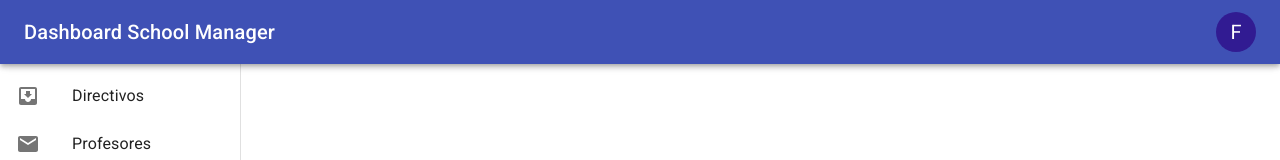
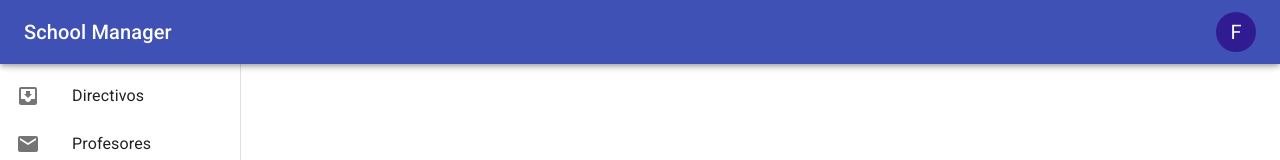
Before and after one commit to framirezgarrido1/school-manager-front, a React (Create React App) app: page / in a window 1280 px wide. Shown: the top 160 px of the page. Built offline with nearby package versions, Linux system fonts and the light colour scheme.

Commit message:
Remove ignored files

```diff
--- a/src/components/Header.jsx
+++ b/src/components/Header.jsx
@@ -8,7 +8,6 @@ import Toolbar from '@material-ui/core/Toolbar';
 import Typography from '@material-ui/core/Typography';
 import Avatar from '@material-ui/core/Avatar';
 import { deepOrange, deepPurple } from '@material-ui/core/colors';
-import Button from '@material-ui/core/Button';
 
 const useStyles = makeStyles((theme) => ({
     root: {
@@ -42,7 +41,7 @@ const classes = useStyles();
         <AppBar position="fixed" className={classes.appBar}>
         <Toolbar>
           <Typography variant="h6" className={classes.title}>
-            Dashboard School Manager
+            School Manager
           </Typography>
           <Avatar className={classes.purple}>F</Avatar>
         </Toolbar>
```
